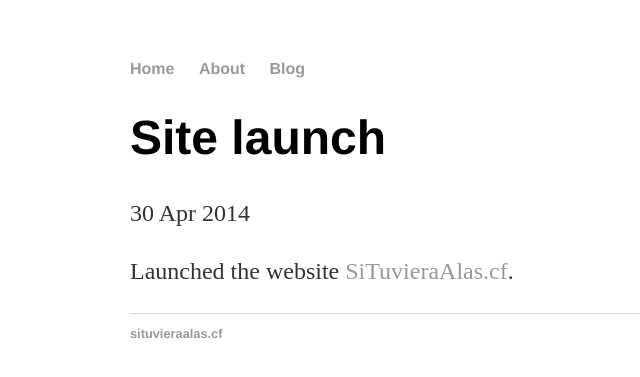
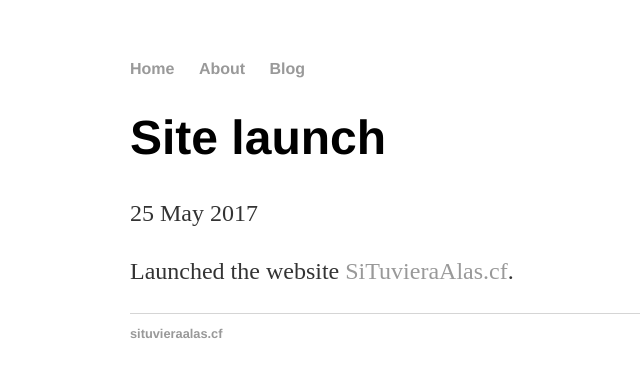
Before and after one commit to tpmgt/situvieraalas, a Jekyll site: the page built from _posts/2017-05-25-site-launched.md, in a window 1280 px wide. Shown: the top 377 px of the page, without its empty margins (62-702 px from the left). Built offline with Jekyll 4.4.1, drawn with Linux system fonts in a browser that asks for light colours.

Commit message:
Update 2017-05-25-site-launched.md

```diff
--- a/_posts/2017-05-25-site-launched.md
+++ b/_posts/2017-05-25-site-launched.md
@@ -1,7 +1,7 @@
 ---
 layout: post
 title: Site launch
-date: 2014-04-30
+date: 2017-05-25
 ---
 
 Launched the website [SiTuvieraAlas.cf](http://situvieraalas.cf).
```
